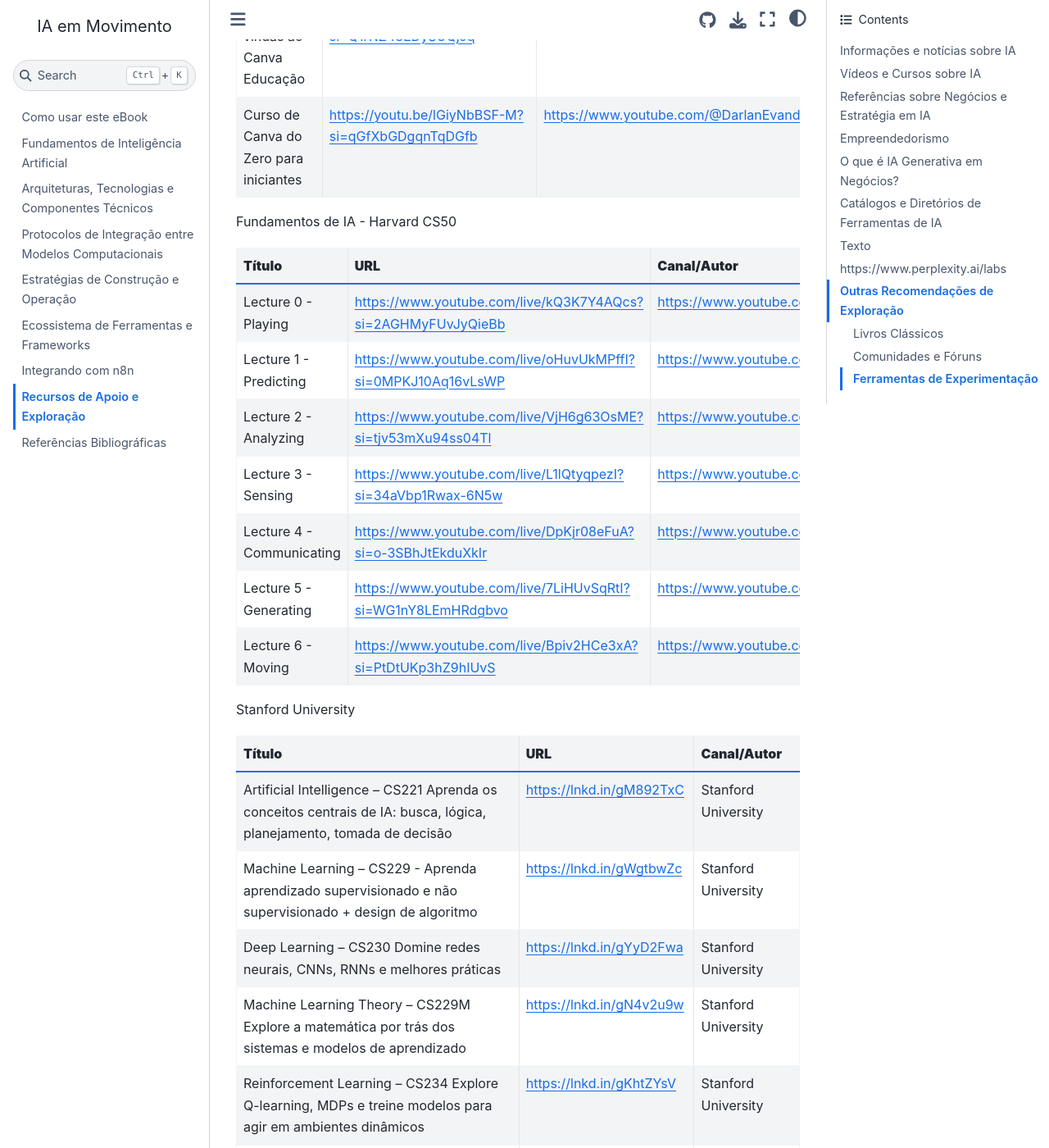
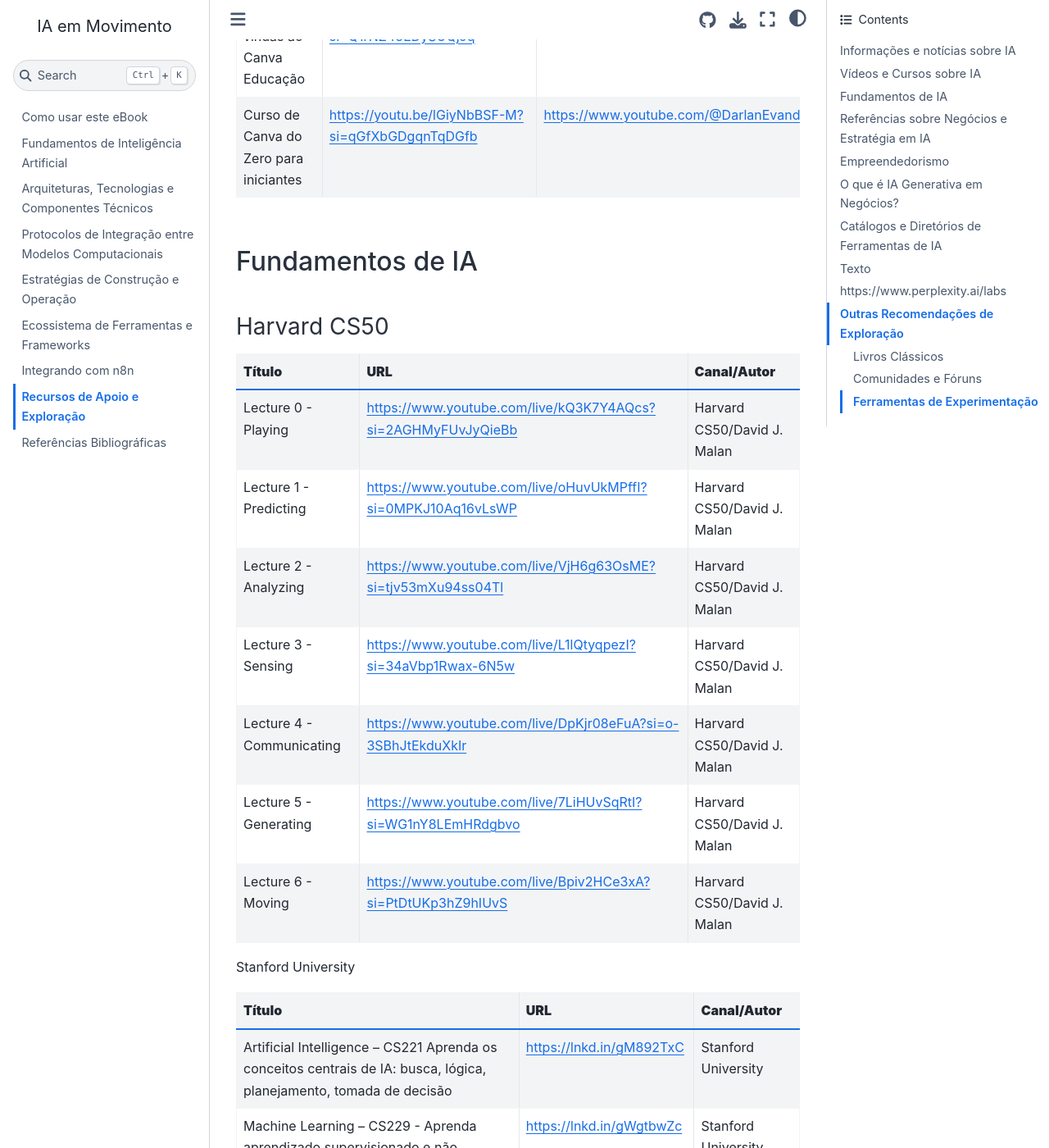
Before and after one commit to unb-lamfo-negocios-ai/LivroIAemMovimento, a Jupyter Book: the page built from capitulos/capRecursosDeApoio.md, in a window 1280 px wide and 1400 px high, scrolled down 1508 px. Shown: the whole window at 82% size. Built offline with Jupyter Book 1.0.4 settings and Sphinx 7.4.7 and the Sphinx Book theme 1.1.4, drawn with Linux system fonts in a browser that asks for light colours; pages that are not in the unit, such as notebooks, are missing from menus; cross-references to code outside the pages are shown as plain code.

Commit message:
Update capRecursosDeApoio.md

```diff
--- a/capitulos/capRecursosDeApoio.md
+++ b/capitulos/capRecursosDeApoio.md
@@ -29,16 +29,19 @@
 | Curso de Canva do Zero para iniciantes | https://youtu.be/lGiyNbBSF-M?si=qGfXbGDgqnTqDGfb | https://www.youtube.com/@DarlanEvandro |
 
 
-Fundamentos de IA - Harvard CS50
+## Fundamentos de IA
+
+### Harvard CS50
+
 | **Título** | **URL** | **Canal/Autor** |
 | --- | --- | --- |
-| Lecture 0 - Playing | https://www.youtube.com/live/kQ3K7Y4AQcs?si=2AGHMyFUvJyQieBb | https://www.youtube.com/cs50 |
-| Lecture 1 - Predicting | https://www.youtube.com/live/oHuvUkMPffI?si=0MPKJ10Aq16vLsWP | https://www.youtube.com/cs50 |
-| Lecture 2 - Analyzing  | https://www.youtube.com/live/VjH6g63OsME?si=tjv53mXu94ss04Tl | https://www.youtube.com/cs50 |
-| Lecture 3 - Sensing | https://www.youtube.com/live/L1lQtyqpezI?si=34aVbp1Rwax-6N5w | https://www.youtube.com/cs50 |
-| Lecture 4 - Communicating | https://www.youtube.com/live/DpKjr08eFuA?si=o-3SBhJtEkduXkIr | https://www.youtube.com/cs50 |
-| Lecture 5 - Generating  | https://www.youtube.com/live/7LiHUvSqRtI?si=WG1nY8LEmHRdgbvo | https://www.youtube.com/cs50 |
-| Lecture 6 - Moving | https://www.youtube.com/live/Bpiv2HCe3xA?si=PtDtUKp3hZ9hIUvS | https://www.youtube.com/cs50 |
+| Lecture 0 - Playing | https://www.youtube.com/live/kQ3K7Y4AQcs?si=2AGHMyFUvJyQieBb | Harvard CS50/David J. Malan |
+| Lecture 1 - Predicting | https://www.youtube.com/live/oHuvUkMPffI?si=0MPKJ10Aq16vLsWP | Harvard CS50/David J. Malan |
+| Lecture 2 - Analyzing  | https://www.youtube.com/live/VjH6g63OsME?si=tjv53mXu94ss04Tl | Harvard CS50/David J. Malan |
+| Lecture 3 - Sensing | https://www.youtube.com/live/L1lQtyqpezI?si=34aVbp1Rwax-6N5w | Harvard CS50/David J. Malan |
+| Lecture 4 - Communicating | https://www.youtube.com/live/DpKjr08eFuA?si=o-3SBhJtEkduXkIr | Harvard CS50/David J. Malan |
+| Lecture 5 - Generating  | https://www.youtube.com/live/7LiHUvSqRtI?si=WG1nY8LEmHRdgbvo | Harvard CS50/David J. Malan |
+| Lecture 6 - Moving | https://www.youtube.com/live/Bpiv2HCe3xA?si=PtDtUKp3hZ9hIUvS | Harvard CS50/David J. Malan |
 
 Stanford University
 | **Título** | **URL** | **Canal/Autor** |
```
